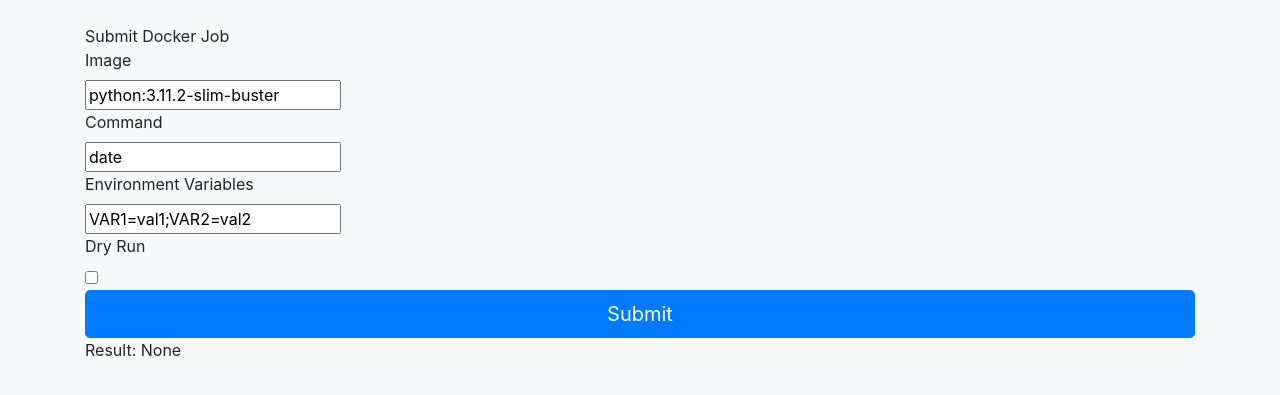
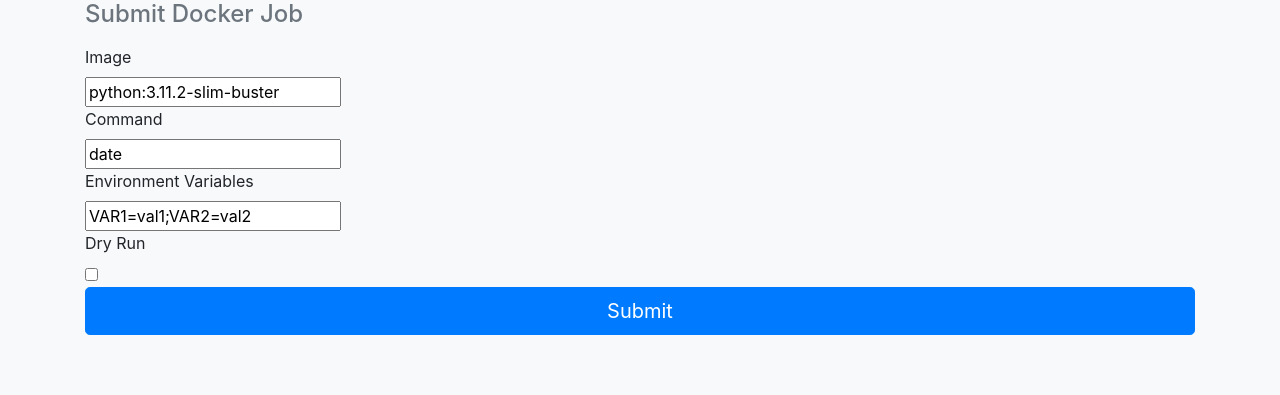
Before and after one commit to mrcabbage972/llama_sherpa, a FastAPI app: page /submit in a window 1280 px wide. Shown: the part 88-483 px from the top of the page. Run offline with FastAPI, Linux system fonts and the light colour scheme.

Commit message:
Adding TaskResult class

```diff
--- a/main.py
+++ b/main.py
@@ -1,4 +1,4 @@
-from typing import Annotated
+from typing import Annotated, Union
 
 import fastapi
 import uvicorn
@@ -9,27 +9,39 @@ from starlette import status
 from starlette.staticfiles import StaticFiles
 from starlette.templating import Jinja2Templates
 
-from tasks import docker_task, task_list_tasks
+from tasks import docker_task, task_list_tasks, TaskResult
 from datetime import datetime
+
+
+class TaskData(BaseModel):
+    status: str = 'SUCCESS'
+    start_time: datetime = datetime.now()
+    task_result: Union[TaskResult, None] = None
 
 class TaskRegistry:
     def __init__(self):
         # TODO: refactor with pydantic
-        self.tasks = {'a': {'status': 'SUCCESS', 'start_time': datetime.now(), 'end_time': datetime.now()}}
+        self.tasks = {'a': TaskData()}
 
     def add_task(self, task):
-        self.tasks[task.id] = {'status': task.status, 'start_time': datetime.now(), 'end_time': None}
+        self.tasks[task.id] = TaskData(status=task.status)
 
     def get_tasks(self):
         return self.tasks
 
     def get_task(self, task_id, update=False):
+        # TODO: refactor, this is ugly
         if update:
             task_result = AsyncResult(task_id)
-            self.tasks[task_id].update({'status': task_result.status})
-            self.tasks[task_id].update(task_result.result)
-        return self.tasks[task_id]
+            self.tasks[task_id].status = task_result.status
+            self.tasks[task_id].task_result = task_result.result #TaskResult.model_validate(task_result.result)
 
+        result_dict = self.tasks[task_id].dict()
+        result_dict.update({'task_id': task_id})
+        if self.tasks[task_id].task_result is not None:
+            result_dict.update(self.tasks[task_id].task_result)
+        del result_dict['task_result']
+        return result_dict
 
 
 app = FastAPI()
@@ -51,7 +63,7 @@ def task_info(request: Request, task_id: str):
 
 @app.get("/submit")
 def submit_job(request: Request):
-    return templates.TemplateResponse("submit_job.html", context={"request": request, "result": None})
+    return templates.TemplateResponse("submit_job.html", context={"request": request})
 
 
 
--- a/templates/home.html
+++ b/templates/home.html
@@ -9,9 +9,11 @@
     </script> -->
 
       <div class="starter-template">
-            Tasks Submitted
+             <h4 class="d-flex justify-content-between align-items-center mb-3">
+        <span class="text-muted">Tasks Submitted</span>
+      </h4>
             <!-- list the submitted tasks -->
-            <table border="1">
+            <table class="table">
                   <th>Task ID</th>
     <th>Status</th>
                 <th>Start Time</th>
--- a/templates/submit_job.html
+++ b/templates/submit_job.html
@@ -2,8 +2,10 @@
 
 {% block content %}
 
-  <div class="starter-template">
-      <br>Submit Docker Job
+  <div >
+      <h4 class="d-flex justify-content-between align-items-center mb-3">
+        <span class="text-muted">Submit Docker Job</span>
+      </h4>
    <form  method="post">
     <label for="image">Image</label><br>
     <input type="text" id="image" name="image" value="python:3.11.2-slim-buster"><br>
@@ -16,6 +18,6 @@
 
       <input type="submit" class="btn btn-primary btn-lg btn-block" value="Submit">
   </form>
+  </div>
 
-      <p>Result: {{ result }}</p></div>
 {% endblock %}
```
Also changed, not shown: tasks.py (+13 -5 lines).
